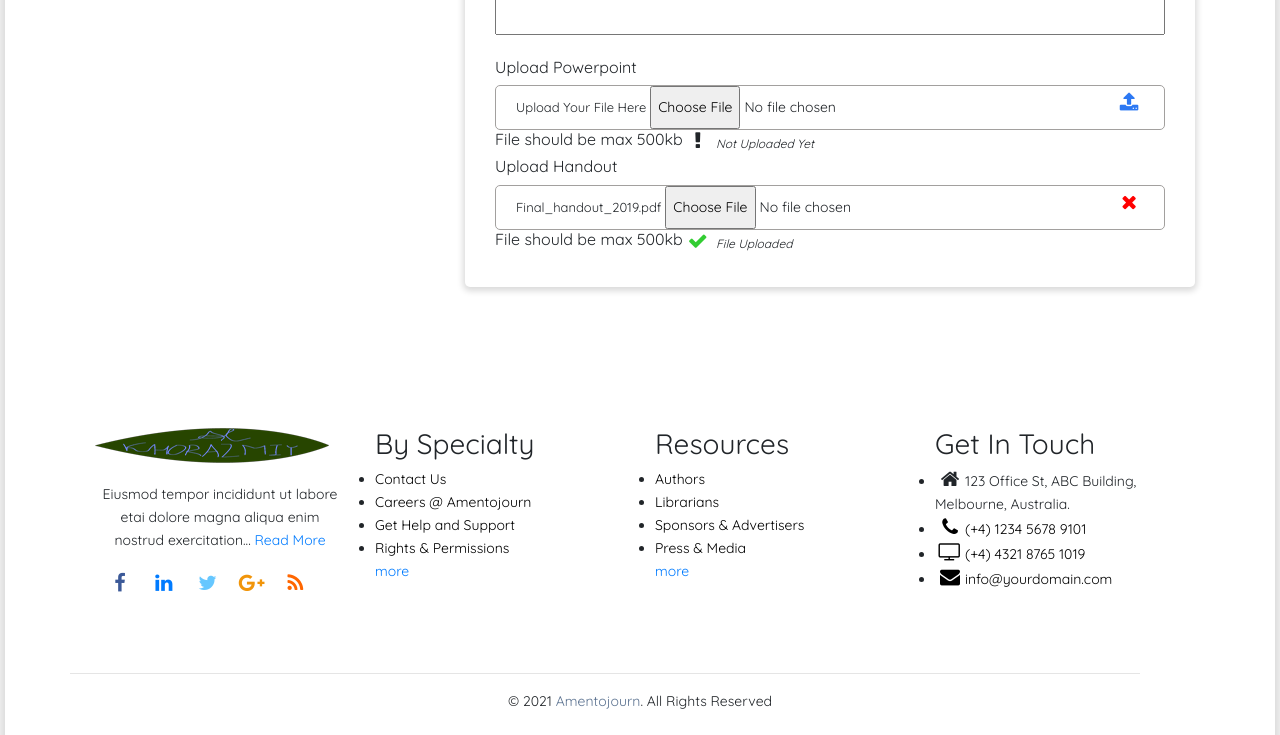
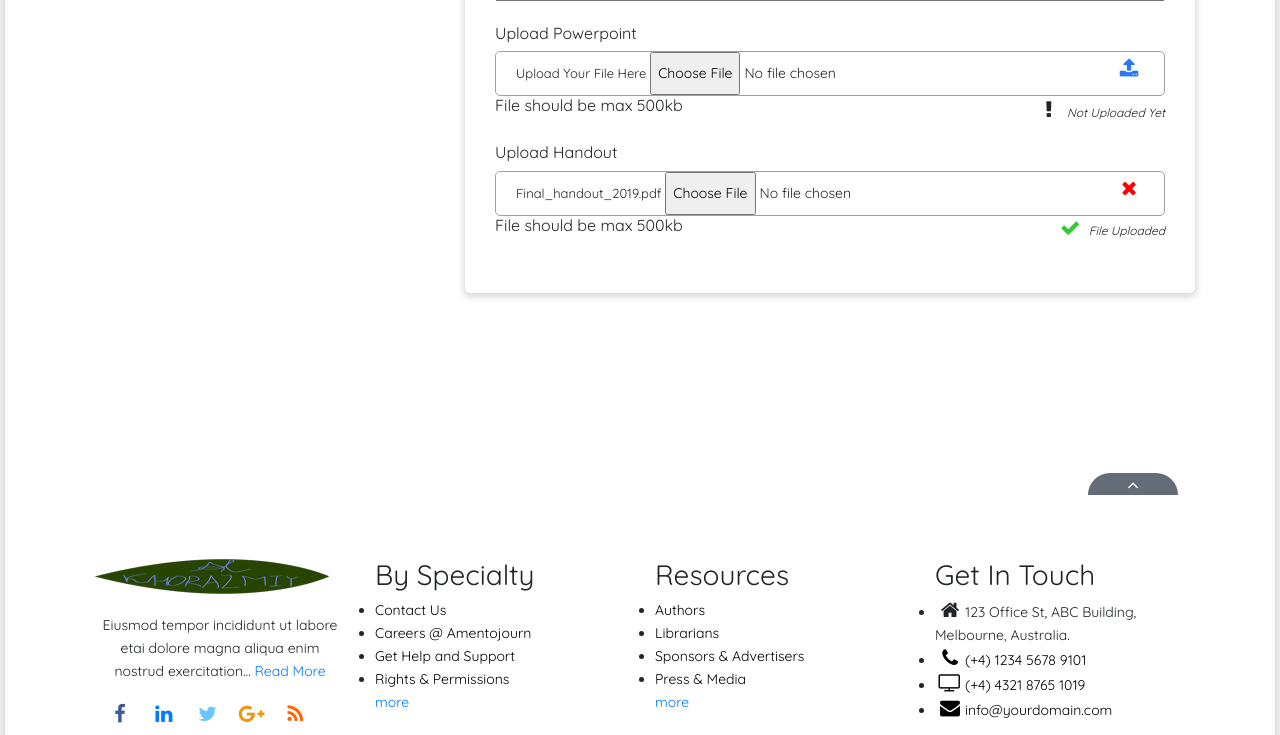
Before and after one commit to odilxon/al_khorezmiy, a Flask app: page /submitarticle.html in a window 1280 px wide. Shown: the part 992-1727 px from the top of the page. Run offline with Flask 2, Linux system fonts and the light colour scheme; some libraries are stand-ins or nearby versions.

Commit message:
maybe its last

```diff
--- a/static/css/style.css
+++ b/static/css/style.css
@@ -209,14 +209,21 @@ address {
 .fabot {
     padding-left: 10px;
 }
-.strelka {
+.strelkaone {
     background: #636C77;
-    margin: 50px 0;
+    margin: 40px 0;
+    border-top-left-radius: 90px;
+    border-top-right-radius: 90px;
+}
+.strelkatwo {
+    position: absolute;
+    background: #636C77;
+    margin: 40px 0;
     border-top-left-radius: 90px;
     border-top-right-radius: 90px;
 }
 .fa-angle-up {
-    top: -23px;
+    margin-left: 90%;
     right: 80px;
     width: 90px;
     color: #fff;
@@ -224,8 +231,6 @@ address {
     display: block;
     font-size: 18px;
     line-height: 22px;
-    text-align: center;
-    position: absolute;
 }
 .fa-facebook {
     color: #3B5998;
@@ -1011,10 +1020,14 @@ a > #panel-head {
     margin: 0;
     padding: 5px;
 }
+
 textarea {
     width: 100%;
     height: 300px;
     resize: none;
+}
+.inputfile {
+    margin-bottom: 20px;
 }
 .inputfile h3 {
     font-size: 16px;
@@ -1049,6 +1062,8 @@ label {
 }
 .filedetails {
     display: flex;
+    align-items: center;
+    justify-content: space-between;
 }
 .group {
     display: flex;
--- a/templates/base.html
+++ b/templates/base.html
@@ -8,14 +8,14 @@
     <link href="https://cdn.jsdelivr.net/npm/bootstrap@5.0.0-beta2/dist/css/bootstrap.min.css">
     <link rel="stylesheet" href="https://cdnjs.cloudflare.com/ajax/libs/font-awesome/4.7.0/css/font-awesome.min.css">
     <link rel="stylesheet" href="../static/css/style.css">
-    <link rel="icon" href="../static/fav.png">
+    <link rel="icon" href="../static/imgs/fav.png">
     <link rel="stylesheet" href="https://fonts.googleapis.com/css?family=Quicksand">
     <link rel="stylesheet" href="https://cdnjs.cloudflare.com/ajax/libs/flag-icon-css/0.8.2/css/flag-icon.min.css">
     <title>{% block title %} {% endblock %}</title>
 </head>
 <body>
     <div class="content-wrapper">
-        <img class='top-strip' src="https://raw.githubusercontent.com/odilxon/al_khorezmiy/main/top-strip.jpg" alt="top_strip">
+        <img class='top-strip' src="../static/imgs/top-strip.jpg" alt="top_strip">
         <div class="col-12 ccht">
 
             <div class="row teppa">
@@ -34,7 +34,7 @@
                         <li id="nav-lang" class="nav-item dropdown">
                             <a class="nav-link dropdown-toggle" href="#" id="dropdown09" data-toggle="dropdown" aria-haspopup="true" aria-expanded="false"><span class="flag-icon flag-icon-us"> </span> <span> Eng</span></a>
                             <div id="nav-lang2" class="dropdown-menu" aria-labelledby="dropdown09">
-                                <a class="dropdown-item bluetopborder" href="#fr"><span class="flag-icon flag-icon-uz"> </span>  Uzb</a>
+                                <a class="dropdown-item" href="#fr"><span class="flag-icon flag-icon-uz"> </span>  Uzb</a>
                                 <a class="dropdown-item" href="#it"><span class="flag-icon flag-icon-us"> </span>  Eng</a>
                                 <a class="dropdown-item" href="#ru"><span class="flag-icon flag-icon-ru"> </span>  Rus</a>
                             </div>
@@ -58,7 +58,7 @@
                 <div class="navigation-bar">
                     <div class="row">
                         <div class="col-4">
-                            <a href="/"><img src="../static/logo.png" alt="our logo"></a>
+                            <a href="/"><img src="../static/imgs/logo.png" alt="our logo"></a>
                         </div>
                         <div class="col-8">
                             <nav class="navbar navbar-expand-lg bg-default">
@@ -71,14 +71,14 @@
                                         <li class="nav-item dropdown btn">
                                             <a class="nav-link  dropdown-toggle" href="/" data-toggle="dropdown">  <i class="fa fa-home"></i>  </a>
                                             <ul class="dropdown-menu">
-                                                <li><a class="dropdown-item bluetopborder" href="/"> Home V-One </a></li>
+                                                <li><a class="dropdown-item" href="/"> Home V-One </a></li>
                                             </ul>
                                         </li>
                                         <li class="nav-item active btn"> <a class="nav-link qora" href="about">About us </a> </li>
                                         <li class="nav-item dropdown btn">
                                             <a class="nav-link  dropdown-toggle" href="/" data-toggle="dropdown">  Articles  </a>
                                             <ul class="dropdown-menu">
-                                                <li><a class="dropdown-item bluetopborder" href="articles"> Articles </a></li>
+                                                <li><a class="dropdown-item" href="articles"> Articles </a></li>
                                                 <li><a class="dropdown-item" href="#"> Article-list </a></li>
                                                 <li><a class="dropdown-item" href="#"> Article Detail </a></li>
                                                 <li><a class="dropdown-item" href="submitarticle.html"> Submit Article </a></li>
@@ -87,7 +87,6 @@
                                         <li class="nav-item dropdown btn">
                                             <a class="nav-link  dropdown-toggle" href="/" data-toggle="dropdown">  Issues  </a>
                                             <ul class="dropdown-menu">
-                                                <li btn><a class="dropdown-item bluetopborder" href="#"> Issues Weeks </a></li>
                                                 <li btn><a class="dropdown-item" href="issueyears.html"> Issues Years </a></li>
                                             </ul>
                                         </li>
@@ -133,13 +132,12 @@
         <footer id="sj-footer" class="sj-footer sj-haslayout">
             <div class="container">
                 <div class="row">
-                    <a href="#"><i class="strelka fa fa-angle-up"></i></a>
                     <div class="sj-footercolumns">
-
+                        <a href="#"><i class="strelkaone fa fa-angle-up"></i></a><br>
                         <div class="col-12 col-sm-6 col-md-6 col-lg-3 float-left">
                             <div class="sj-fcol sj-footeraboutus">
                                 <strong class="sj-logo">
-                                    <a href="index.html"><img src="../static/logo.png" alt="image description"></a>
+                                    <a href="index.html"><img src="../static/imgs/logo.png" alt="image description"></a>
                                 </strong>
                                 <div class="sj-description">
                                     <p> <center> Eiusmod tempor incididunt ut labore etai dolore magna aliqua enim nostrud exercitation... <a href="javascript:void(0);">Read More</a></center></p>
--- a/templates/submitarticle.html
+++ b/templates/submitarticle.html
@@ -102,8 +102,8 @@
                             <option value="">Name 2</option>
                             <option value="">Name 3</option>
                           </select>
-                          <div class="adddelbtns"><a href="#" class="addbtn"><i class="fa fa-plus"></i></a></div>
                         </span>
+                        <div class="adddelbtns"><a href="#" class="addbtn"><i class="fa fa-plus"></i></a></div>
                       </div>
                       <div class="form-group right-side">
                         <span class="form-select">
@@ -113,8 +113,9 @@
                             <option value="">Name 2</option>
                             <option value="">Name 3</option>
                           </select>
-                          <div class="adddelbtns"><a href="#" class="delbtn"><i class="fa fa-plus"></i></a></div>
                         </span>
+                        <div class="adddelbtns"><a href="#" class="delbtn"><i class="fa fa-close"></i></a></div>
+
                       </div>
                     </div>
                   </div>
```
Also changed, not shown: other parts of static/css/style.css (+24 -6 lines), templates/base2.html (+6 -7 lines).
